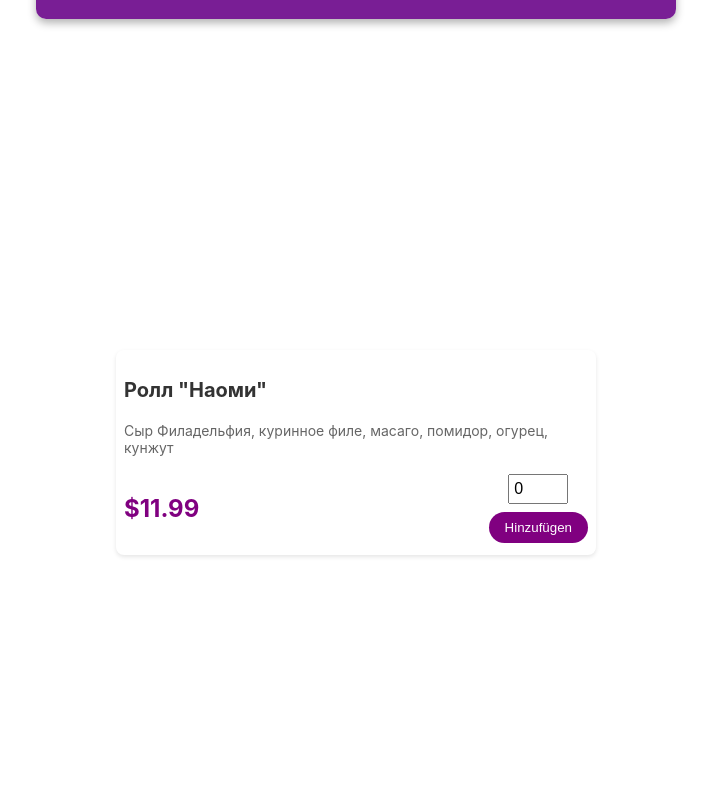
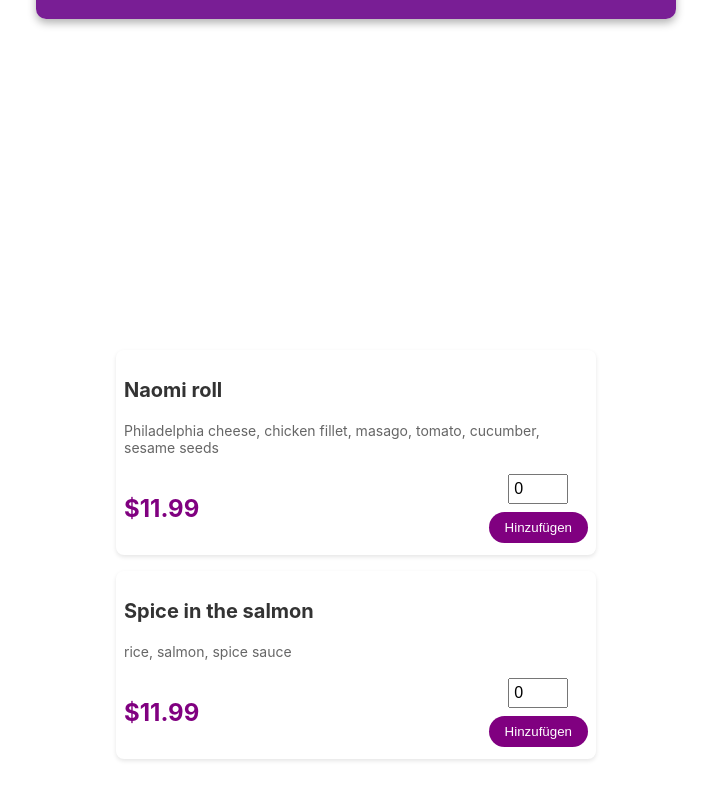
Before and after one commit to anddzi/japanese-kitchen, a React (Create React App) app: page / in a window 1280 px wide. Shown: the part 458-1258 px from the top of the page, without its empty margins (284-995 px from the left). Built offline with nearby package versions, Linux system fonts and the light colour scheme.

Commit message:
added array items menu & props; fiexed bugs; added modal

```diff
--- a/src/App.tsx
+++ b/src/App.tsx
@@ -1,15 +1,39 @@
-import React from "react";
+import React, { useState } from "react";
 import "./App.css";
 import Header from "./Header/Header";
 import Card from "./Card/Card";
 import Menu from "./Menu/Menu";
 
+
+const menuItesms = [
+  {
+    id: "menu1",
+    title: "Naomi roll",
+    description: "Philadelphia cheese, chicken fillet, masago, tomato, cucumber, sesame seeds",
+    price: "$11.99",
+  },
+  {
+    id: "menu2",
+    title: "Spice in the salmon",
+    description: "rice, salmon, spice sauce",
+    price: "$11.99",
+  },
+];
+
 function App() {
+
+  const[sumCounter, setSumCounter] = useState<number>(0);
+
+  const addCounter = (count: number) => {
+    setSumCounter(prevSum => prevSum + count);
+    console.log("App,addCounter  + ",count);
+  }
+
   return (
     <>
-      <Header />
+      <Header itemCount={sumCounter} />
       <Card />
-      <Menu />
+      <Menu onAddCounter={addCounter} onMenuItems={menuItesms}/>
     </>
   );
 }
--- a/src/Button/Button.tsx
+++ b/src/Button/Button.tsx
@@ -1,7 +1,10 @@
-import { FC } from "react";
+import { FC, MouseEvent } from "react";
 import styles from "./Button.module.scss";
 
-const Button: FC = () => {
-  return <button className={styles.button} type="button">Hinzufügen</button>;
+type ButtonProps = {
+  onAddCount: (event: MouseEvent<HTMLButtonElement>) => void;
+};
+const Button: FC<ButtonProps> = ({onAddCount}) => {
+  return <button className={styles.button} type="submit" onClick={onAddCount}>Hinzufügen</button>;
 };
 export default Button;
--- a/src/Counter/Counter.tsx
+++ b/src/Counter/Counter.tsx
@@ -3,21 +3,20 @@ import styles from "./Counter.module.scss";
 
 type CounterProps = {
   onCount: (count: number) => void;
+  value: number;
 };
 
-const Counter: FC<CounterProps> = ({ onCount }) => {
-  const [count, setCount] = useState<number>(0);
+const Counter: FC<CounterProps> = ({ onCount, value }) => {
 
   const nameChangeHandler = (event: React.ChangeEvent<HTMLInputElement>) => {
-    setCount(+event.target.value);
     onCount(+event.target.value);
-    console.log(+event.target.value);
+    console.log("Counter, nameChangeHandler",+event.target.value);
   };
 
   return (
     <input
       type="number"
-      value={count}
+      value={value}
       className={styles.itemQuantity}
       onChange={nameChangeHandler}
     />
--- a/src/Header/Header.tsx
+++ b/src/Header/Header.tsx
@@ -1,14 +1,19 @@
 import styles from "./Header.module.scss";
 import image from "../sushi.jpg";
 import HeaderCart from "../HeaderCart/HeaderCart";
+import { FC } from "react";
 
-const Header = () => {
+type HeaderProps = {
+  itemCount: number;
+};
+
+const Header: FC<HeaderProps> = ({itemCount}) => {
   return (
     <>
       <header className={styles.headerContainer}>
         <h2>Japona Kukhnya</h2>
         <div>
-          <HeaderCart itemsCount={5} />
+          <HeaderCart itemsCount={itemCount} />
         </div>
       </header>
       <div className={styles.imageWrapper}>
--- a/src/Menu/Menu.tsx
+++ b/src/Menu/Menu.tsx
@@ -1,18 +1,35 @@
 import { FC } from "react";
 import MenuItem from "../MenuItem/MenuItem";
 import styles from "./Menu.module.scss";
-import Button from "../Button/Button";
 
-const Menu: FC = () => {
+type MenuProps = {
+  onAddCounter: (count: number) => void;
+  onMenuItems: {
+    id: string;
+    title: string;
+    description: string;
+    price: string;
+  }[];
+};
+
+const Menu: FC<MenuProps> = ({ onAddCounter, onMenuItems }) => {
+  const saveCounter = (count: number) => {
+    console.log("Menu,saveCounter  + ", count);
+    onAddCounter(count);
+  };
+
   return (
     <div className={styles.meals}>
       <ul>
-        <MenuItem
-          key="menu1"
-          title='Ролл "Наоми"'
-          description="Сыр Филадельфия, куринное филе, масаго, помидор, огурец, кунжут"
-          price="$11.99"
-        />
+        {onMenuItems.map((item) => (
+          <MenuItem
+            key={item.id}
+            title={item.title}
+            description={item.description}
+            price={item.price}
+            onSaveCounter={saveCounter}
+          />
+        ))}
       </ul>
     </div>
   );
--- a/src/MenuItem/MenuItem.tsx
+++ b/src/MenuItem/MenuItem.tsx
@@ -1,4 +1,4 @@
-import React from "react";
+import React, { useState, MouseEvent } from "react";
 import styles from "./MenuItem.module.scss";
 import Button from "../Button/Button";
 import Counter from "../Counter/Counter";
@@ -7,13 +7,28 @@ type MenuItemProps = {
   title: string;
   description: string;
   price: string;
+  onSaveCounter: (count: number) => void;
 };
 
-const MenuItem: React.FC<MenuItemProps> = ({ title, description, price }) => {
+const MenuItem: React.FC<MenuItemProps> = ({ title, description, price, onSaveCounter }) => {
+
+    const [counter, setCounter] = useState<number>(0);
 
     const saveCounter = (count: number) => {
-        console.log("HIIIERRR",count);
+        console.log("MenuItem,saveCounter",count);
+        setCounter(count);
     }
+
+
+  const submitHandler = () => {
+    console.log("MenuItem,submitHandler",counter);
+    saveCounter(counter || 0);
+    onSaveCounter(counter || 0);
+    if (counter !== undefined && counter !== 0) {
+      setCounter(0);
+      saveCounter(0);
+    }
+  };
 
   return (
     <div className={styles.menuItem}>
@@ -23,8 +38,8 @@ const MenuItem: React.FC<MenuItemProps> = ({ title, description, price }) => {
         <div className={styles.itemPriceSection}>
           <p className={styles.itemPrice}>{price}</p>
           <div className={styles.itemActions}>
-            <Counter onCount={saveCounter} />
-            <Button />
+            <Counter onCount={saveCounter} value={counter} />
+            <Button onAddCount={submitHandler} />
           </div>
         </div>
       </div>
--- /dev/null
+++ b/src/Modal/Modal.tsx
@@ -0,0 +1,6 @@
+import { FC } from "react";
+
+const Modal: FC = () => {
+  return <div></div>;
+};
+export default Modal;
```
Also changed, not shown: src/Modal/Modal.module.scss (added).
